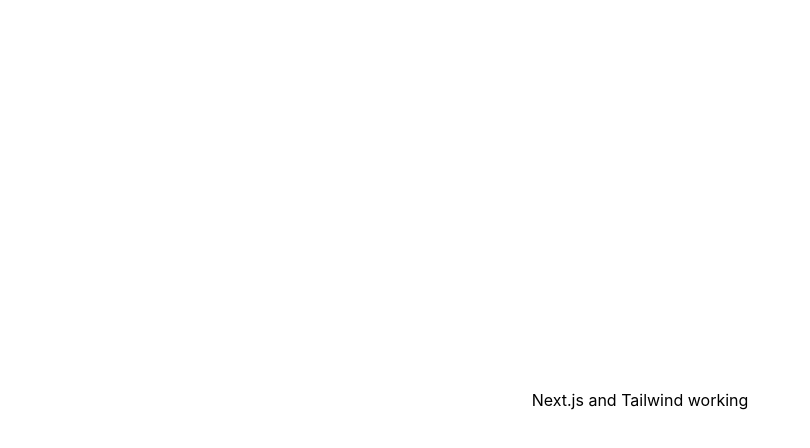
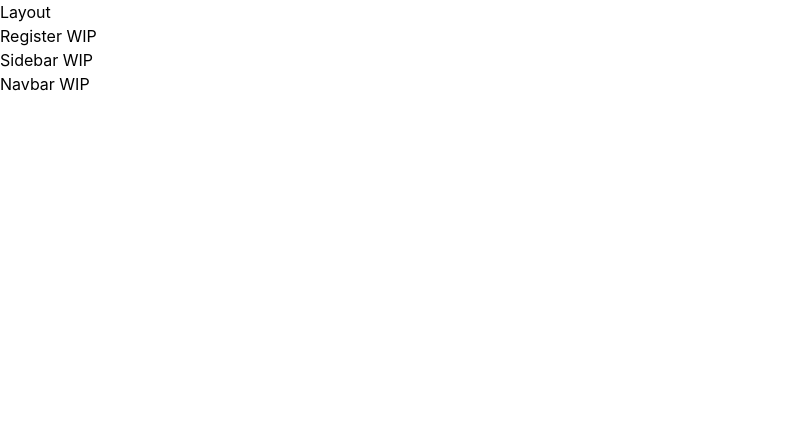
Before and after one commit to frontendcafe/cmyk-forest, a Next.js app in the folder app/: page / in a window 1280 px wide. Shown: the top 448 px of the page, without its empty margins (0-810 px from the left). Built offline with nearby package versions, Linux system fonts and the light colour scheme.

Commit message:
Register WIP

```diff
--- a/app/pages/index.js
+++ b/app/pages/index.js
@@ -1,17 +1,17 @@
 import Head from "next/head";
-import styles from "../styles/Home.module.css";
+import Layout from "../components/Layout";
 
 export default function Home() {
   return (
-    <div className={styles.container}>
+    <div>
       <Head>
-        <title>Create Next App</title>
+        <title>CMYK Panel</title>
         <link rel="icon" href="/favicon.ico" />
       </Head>
 
-      <>
-        <h1>Next.js and Tailwind working</h1>
-      </>
+      <Layout>
+        <h1>Register WIP</h1>
+      </Layout>
     </div>
   );
 }
```
